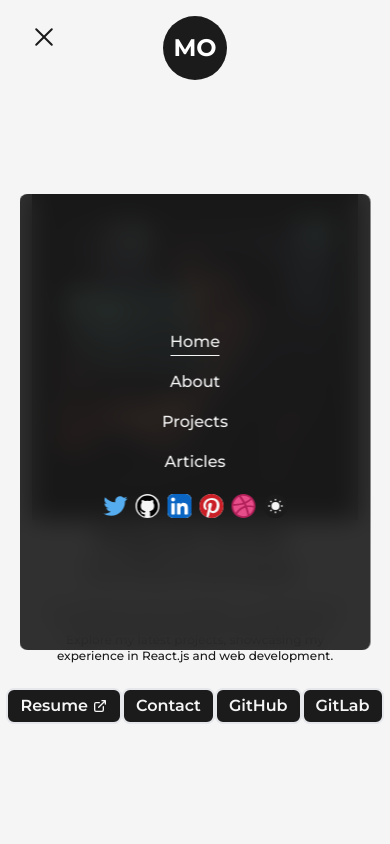
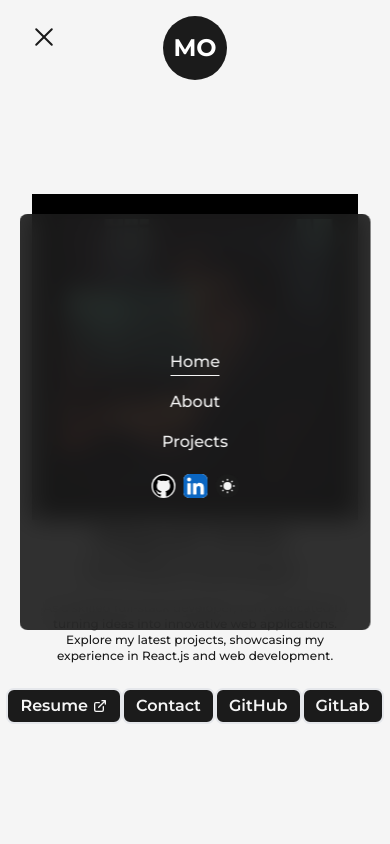
Before and after one commit to miguemigue25/portfolio, a Next.js app: page / in a window 390 px wide. Both pictures are taken after a click on the button "Open main menu". Shown: the top 844 px of the page. Built offline with nearby package versions, Linux system fonts and the light colour scheme.

Commit message:
minor adjustments

```diff
--- a/src/components/Navbar.js
+++ b/src/components/Navbar.js
@@ -179,7 +179,6 @@ const Navbar = () => {
         <CustomMobileLink toggle={handleClick} className="mr-4 lg:m-0 lg:my-2" href="/" title="Home" />
         <CustomMobileLink toggle={handleClick} className="mx-4 lg:m-0 lg:my-2" href="/about" title="About" />
         <CustomMobileLink toggle={handleClick} className="mx-4 lg:m-0 lg:my-2" href="/projects" title="Projects" />
-        <CustomMobileLink toggle={handleClick} className="ml-4 lg:m-0 lg:my-2" href="/articles" title="Articles" />
       </nav>
       <nav
         className="flex items-center justify-center  mt-2
@@ -187,18 +186,8 @@ const Navbar = () => {
       >
         <motion.a
           target={"_blank"}
-          className="w-6 m-1 mr-3 sm:mx-1"
-          href="#"
-          whileHover={{ y: -2 }}
-          whileTap={{ scale: 0.9 }}
-          aria-label="Checkout my twitter profile"
-        >
-          <TwitterIcon />
-        </motion.a>
-        <motion.a
-          target={"_blank"}
           className="w-6 m-1 mx-3 bg-light rounded-full dark:bg-dark sm:mx-1"
-          href="#"
+          href="https://github.com/miguemigue25"
           whileHover={{ y: -2 }}
           whileTap={{ scale: 0.9 }}
           aria-label="Checkout my github profile"
@@ -208,34 +197,13 @@ const Navbar = () => {
         <motion.a
           target={"_blank"}
           className="w-6 m-1 mx-3 sm:mx-1"
-          href="#"
+          href="https://www.linkedin.com/in/miguel-ortiz-ortiz/"
           whileHover={{ y: -2 }}
           whileTap={{ scale: 0.9 }}
           aria-label="Checkout my linkedin profile"
         >
           <LinkedInIcon />
         </motion.a>
-        <motion.a
-          target={"_blank"}
-          className="w-6 m-1 mx-3 bg-light rounded-full sm:mx-1"
-          href="https://www.linkedin.com/in/miguel-ortiz-ortiz/"
-          whileHover={{ y: -2 }}
-          whileTap={{ scale: 0.9 }}
-          aria-label="Checkout my pinterest profile"
-        >
-          <PinterestIcon />
-        </motion.a>
-        <motion.a
-          target={"_blank"}
-          className="w-6 m-1 mx-3 sm:mx-1"
-          href="#"
-          whileHover={{ y: -2 }}
-          whileTap={{ scale: 0.9 }}
-          aria-label="Checkout my dribbble profile"
-        >
-          <DribbbleIcon />
-        </motion.a>
-
         <button
           onClick={() => setMode(mode === "light" ? "dark" : "light")}
           className={`w-6 h-6 ease m-1 ml-3 sm:mx-1 flex items-center justify-center rounded-full p-1
```
